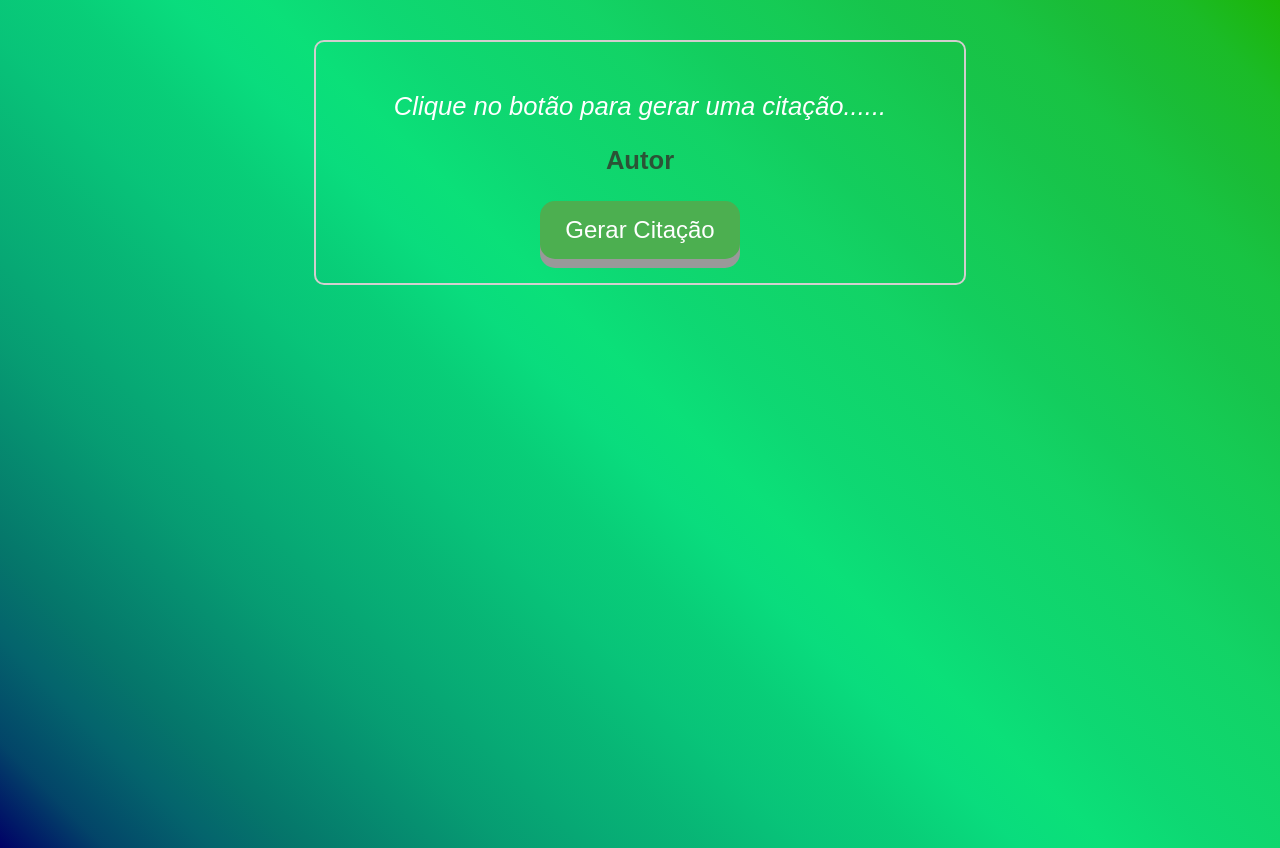
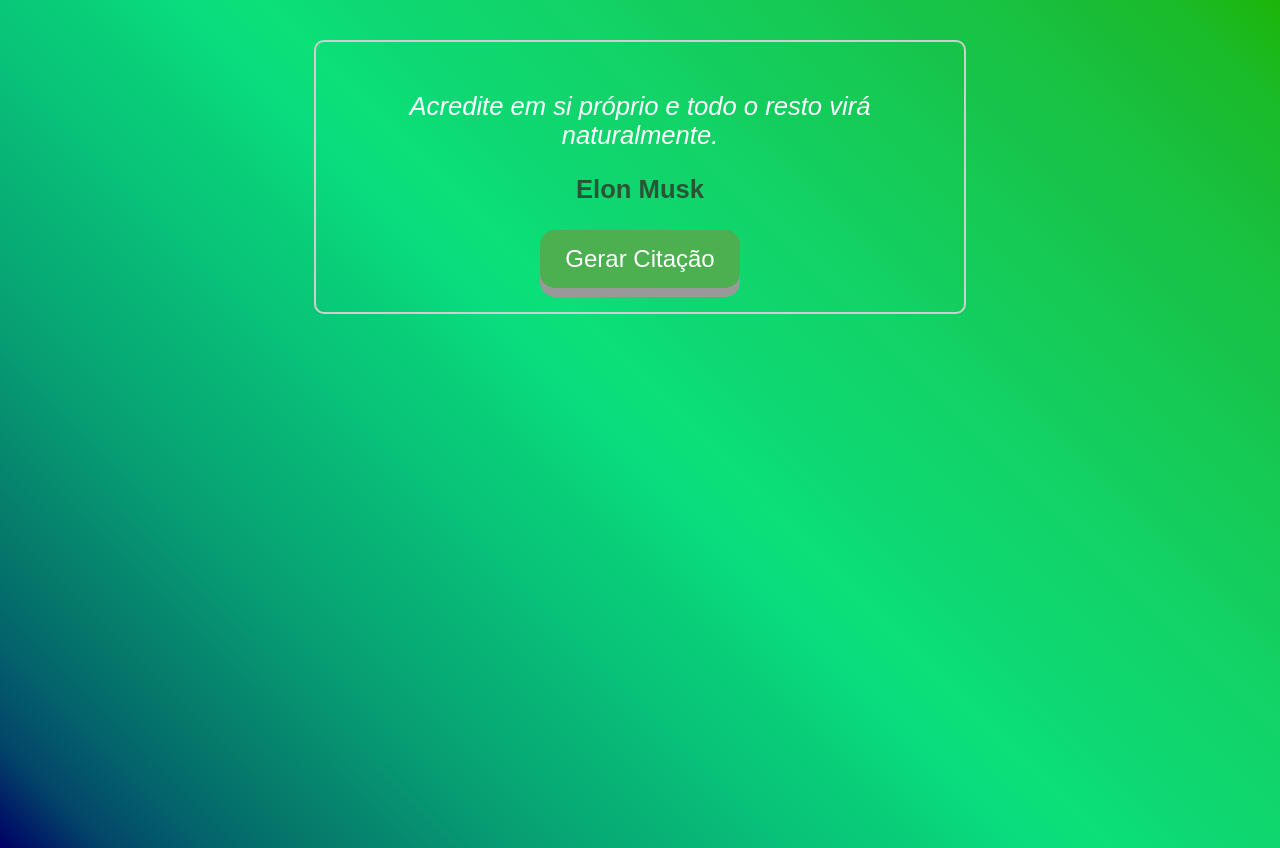
Before and after one commit to jesseprogran/PROJETO_CITACOES, a plain HTML site: page index.html in a window 1280 px wide. Both pictures are taken after a click on the button "Gerar Citação". Drawn offline with Linux system fonts and the light colour scheme.

Commit message:
feito o javascript e finalizando projeto

```diff
--- a/index.html
+++ b/index.html
@@ -10,7 +10,7 @@
 <body>
     <div class="quote">
         <p class="text">Clique no botão para gerar uma citação......</p>
-        <p class="author">Autor</p>
+        <p class="author"></p>
         <button class="button" id="quoteBtn">Gerar Citação</button>
     </div>
 </body>
--- a/script.js
+++ b/script.js
@@ -0,0 +1,60 @@
+const quotes = [
+  {
+    quote: "A persistência é o caminho do êxito.",
+    author: "Charles Chaplin",
+  },
+  {
+    quote: "A única forma de fazer um grande trabalho é amar o que se faz.",
+    author: "Steve Jobs",
+  },
+  {
+    quote: "O sucesso é a soma de pequenos esforços repetidos dia após dia.",
+    author: "Robert Collier",
+  },
+  {
+    quote:
+      "O fracasso é a oportunidade de começar de novo, com mais experiência.",
+    author: "Henry Ford",
+  },
+  {
+    quote: "Não espere por oportunidades, crie você mesmo as suas.",
+    author: "Autor desconhecido",
+  },
+  {
+    quote:
+      "O verdadeiro sucesso não é o sucesso financeiro, mas sim o sucesso em ajudar outras pessoas.",
+    author: "Zig Ziglar",
+  },
+  {
+    quote:
+      "O sucesso não é final, o fracasso não é fatal: o que importa é ter coragem para continuar.",
+    author: "Winston Churchill",
+  },
+  {
+    quote:
+      "O sucesso consiste em ir de fracasso em fracasso sem perder o entusiasmo.",
+    author: "Winston Churchill",
+  },
+  {
+    quote: "Acredite em si próprio e todo o resto virá naturalmente.",
+    author: "Elon Musk",
+  },
+  {
+    quote:
+      "O fracasso não significa que você não seja bom o suficiente, significa que você precisa se esforçar mais.",
+    author: "Autor desconhecido",
+  },
+];
+
+const quoteBtn = document.querySelector("#quoteBtn");
+const quoteText = document.querySelector(".text");
+const quoteAuthor = document.querySelector(".author");
+
+function getQuote() {
+    const index = Math.floor(Math.random() * quotes.length);
+
+    quoteText.textContent = quotes[index].quote;
+    quoteAuthor.textContent = quotes[index].author;
+}
+
+quoteBtn.addEventListener("click", getQuote);
```
